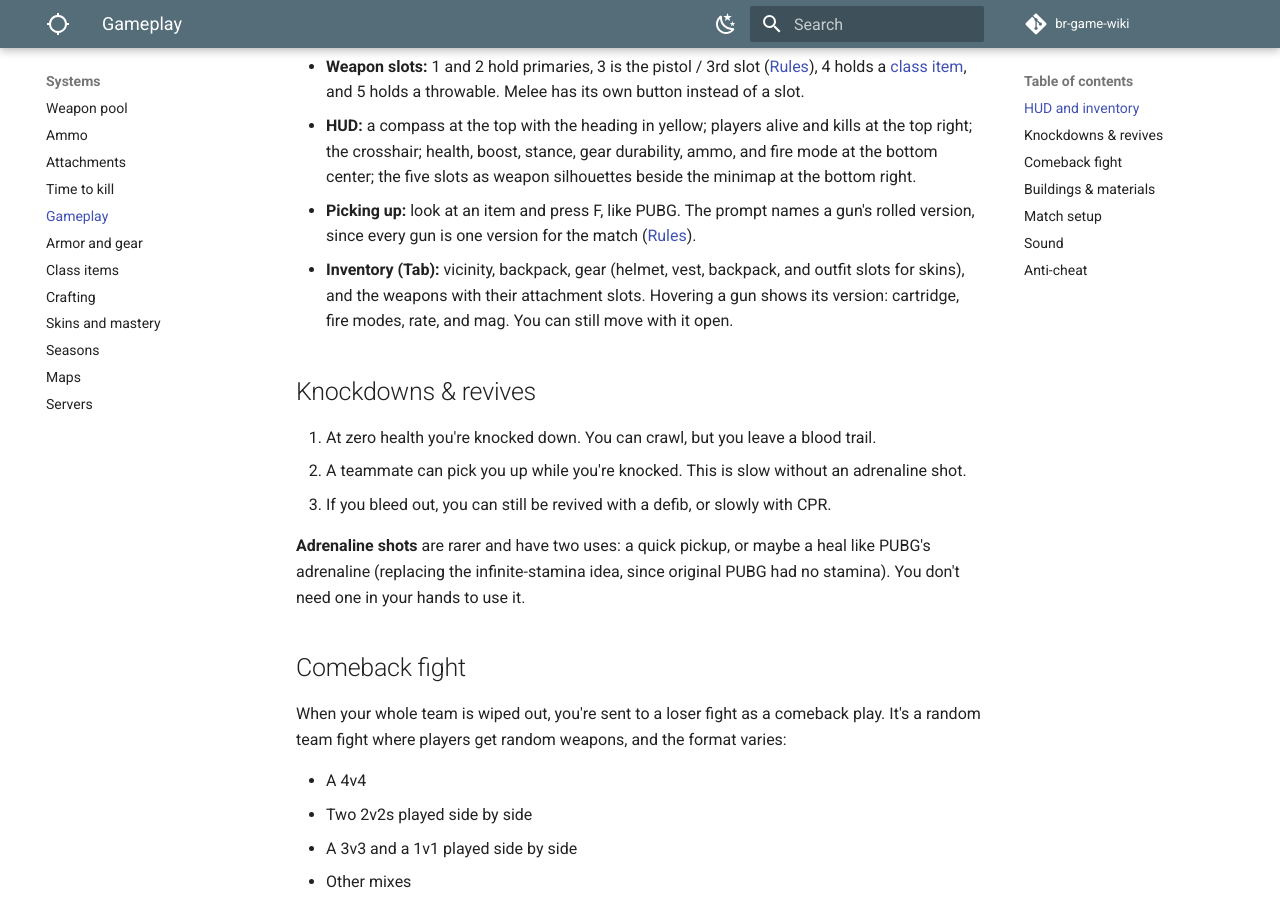
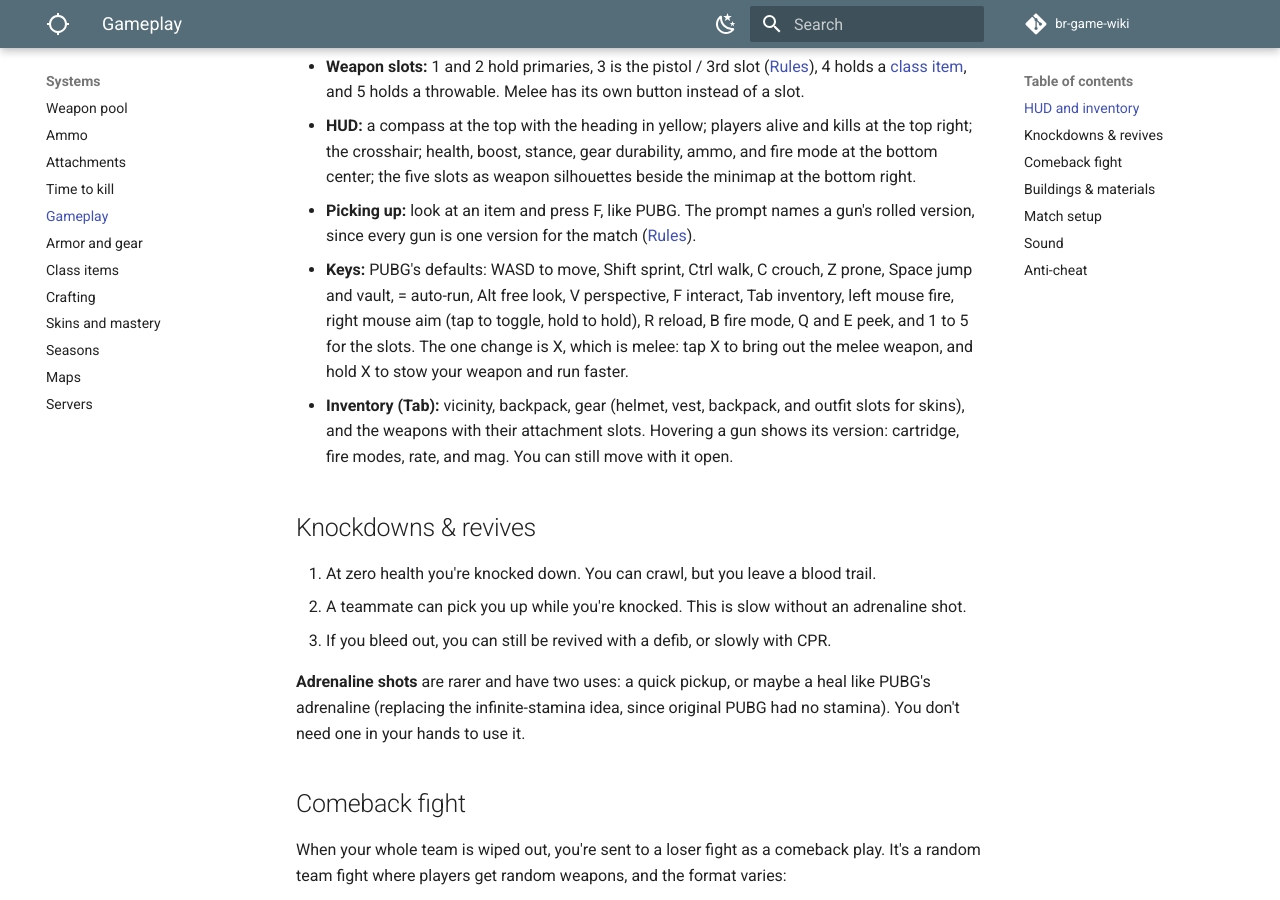
Before and after one commit to DerrickSpartan1/br-game-wiki, an MkDocs documentation site: the page built from docs/systems/gameplay.md, in a window 1280 px wide and 900 px high, scrolled down 484 px. Built offline with MkDocs 1.6.1 and Material for MkDocs 9.7.7, drawn with Linux system fonts in a browser that asks for light colours; comment, search, counter and statistics services are not loaded.

Commit message:
Add the key layout: PUBG defaults, X for melee
Co-Authored-By: Claude Opus 5.5 <noreply@anthropic.com>

```diff
--- a/docs/systems/gameplay.md
+++ b/docs/systems/gameplay.md
@@ -12,6 +12,7 @@ The layout follows PUBG's from 2017 and 2018, with the game's own look (no PUBG
 - **Weapon slots:** 1 and 2 hold primaries, 3 is the pistol / 3rd slot ([Rules](../rules.md#3rd-slot)), 4 holds a [class item](class-items.md), and 5 holds a throwable. Melee has its own button instead of a slot.
 - **HUD:** a compass at the top with the heading in yellow; players alive and kills at the top right; the crosshair; health, boost, stance, gear durability, ammo, and fire mode at the bottom center; the five slots as weapon silhouettes beside the minimap at the bottom right.
 - **Picking up:** look at an item and press F, like PUBG. The prompt names a gun's rolled version, since every gun is one version for the match ([Rules](../rules.md#versions)).
+- **Keys:** PUBG's defaults: WASD to move, Shift sprint, Ctrl walk, C crouch, Z prone, Space jump and vault, = auto-run, Alt free look, V perspective, F interact, Tab inventory, left mouse fire, right mouse aim (tap to toggle, hold to hold), R reload, B fire mode, Q and E peek, and 1 to 5 for the slots. The one change is X, which is melee: tap X to bring out the melee weapon, and hold X to stow your weapon and run faster.
 - **Inventory (Tab):** vicinity, backpack, gear (helmet, vest, backpack, and outfit slots for skins), and the weapons with their attachment slots. Hovering a gun shows its version: cartridge, fire modes, rate, and mag. You can still move with it open.
 
 ## Knockdowns & revives
```
Also changed, not shown: docs/planning/changelog.md (+1 -0 lines), docs/planning/decisions.md (+1 -0 lines).
